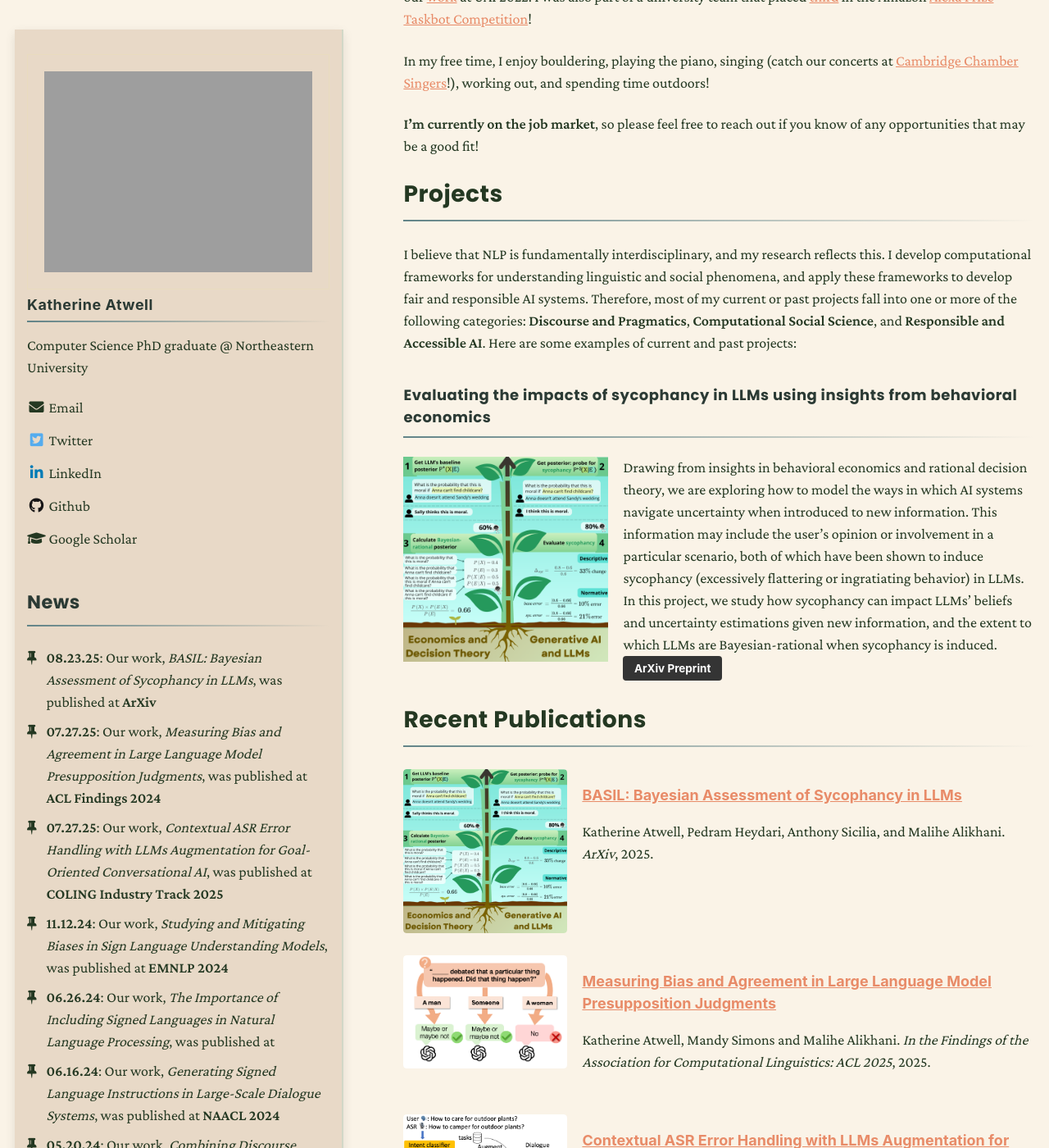
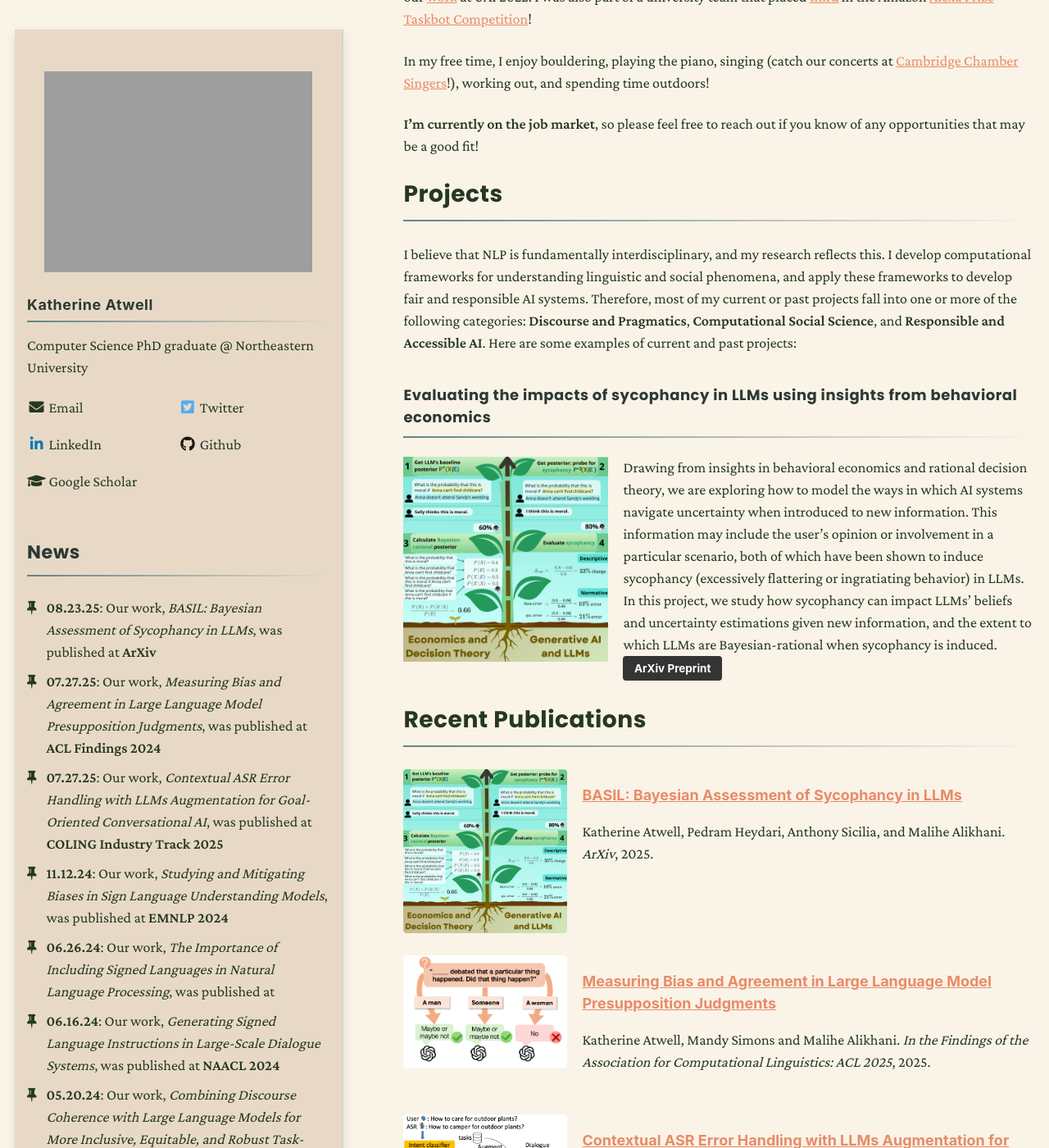
Before and after one commit to katherine-atwell/katherine-atwell.github.io, a Jekyll site: the page built from _pages/about.md, in a window 1280 px wide and 1400 px high, scrolled down 317 px. Shown: the whole window at 82% size. Built offline with Jekyll 4.4.1, drawn with Linux system fonts in a browser that asks for light colours; nearby versions of some CDN libraries.

Commit message:
condense social links

```diff
--- a/_sass/_sidebar.scss
+++ b/_sass/_sidebar.scss
@@ -185,7 +185,8 @@
   cursor: default;
 
   @include breakpoint($large) {
-    display: block;
+    display: flex;
+    flex-wrap: wrap;
     position: relative;
     margin: 0;
     padding: 0;
@@ -230,6 +231,7 @@
 
   li {
     white-space: nowrap;
+    width: 50%;
   }
 
   a {
```
